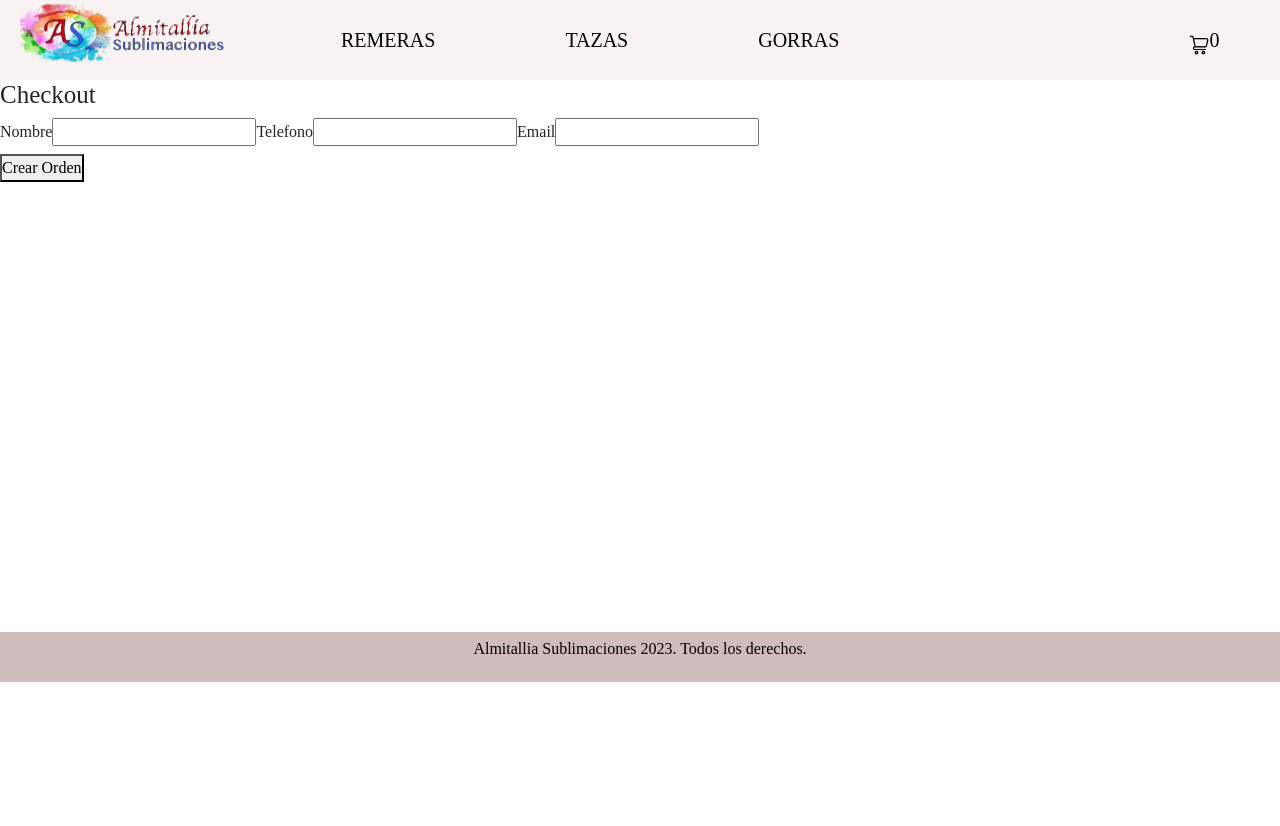
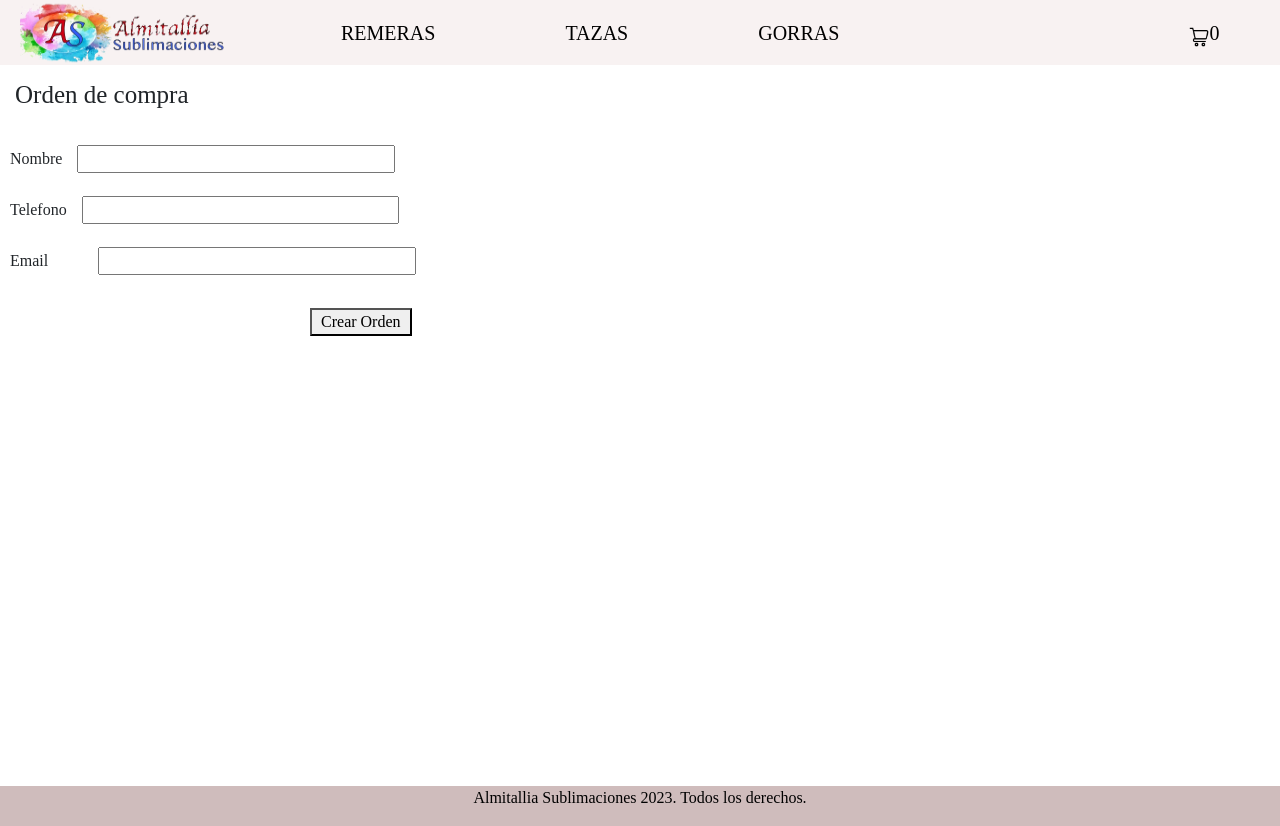
Before and after one commit to VanePizzuti89/PreEntrega1-Pizzuti, a React (Create React App) app: page /checkout in a window 1280 px wide. Before the commit the page ends 800 px from the top, so only its background shows below. Built offline with nearby package versions, Linux system fonts and the light colour scheme.

Commit message:
CheckoutForm

```diff
--- a/src/components/Cart/Cart.js
+++ b/src/components/Cart/Cart.js
@@ -23,7 +23,7 @@ const Cart = () => {
 
             <h3>Total: ${total()}</h3>
             <button onClick={() => clearCart()} className='Button'>Limpiar carrito</button>
-            <Link to='/checkout' className='Option'>Checkout</Link>
+            <Link to='/checkout' className='Option'>Continuar</Link>
 
             </div>
 
--- a/src/components/Checkout/Checkout.css
+++ b/src/components/Checkout/Checkout.css
@@ -0,0 +1,3 @@
+h1{
+    margin-top: 10px;
+}
--- a/src/components/Checkout/Checkout.js
+++ b/src/components/Checkout/Checkout.js
@@ -78,7 +78,7 @@ if(orderId) {
 
 return (
     <div>
-        <h1>Checkout</h1>
+        <h1>Orden de compra</h1>
         <CheckoutForm onConfirm={createOrder}/>
     </div>
 )
--- a/src/components/CheckoutForm/CheckoutForm.css
+++ b/src/components/CheckoutForm/CheckoutForm.css
@@ -0,0 +1,27 @@
+.Form{
+    display: grid;
+    margin-top: 20px;
+}
+
+.Label{
+    margin-top: 15px;
+    margin-left: 10px;
+}
+
+.Input{
+    margin-left: 15px;
+    width: 25%;
+}
+
+.Input-em{
+    margin-left: 50px;
+
+    width: 25%;
+
+}
+
+.Create-but{
+    margin-left: 300px;
+    margin-top: 10px;
+    width: 8%;
+}
--- a/src/components/CheckoutForm/CheckoutForm.js
+++ b/src/components/CheckoutForm/CheckoutForm.js
@@ -29,10 +29,10 @@ const CheckoutForm = ({ onConfirm }) => {
                 </label>
                 <label className='Label'>
                     Email
-                    <input className='Input' type='email' value={email} onChange={({target}) => setEmail(target.value)}/>
+                    <input className='Input-em' type='email' value={email} onChange={({target}) => setEmail(target.value)}/>
                 </label>
                 <div className='Label'>
-                    <button type='submit' className='Button'>Crear Orden</button>
+                    <button type='submit' className='Create-but'>Crear Orden</button>
                 </div>
 
 
--- a/src/index.css
+++ b/src/index.css
@@ -17,6 +17,8 @@ html , body , #root {
 
 h1{
   font-size: 25px;
+  margin-top: 15px;
+  margin-left: 15px;
 }
 
 .footer {
```
